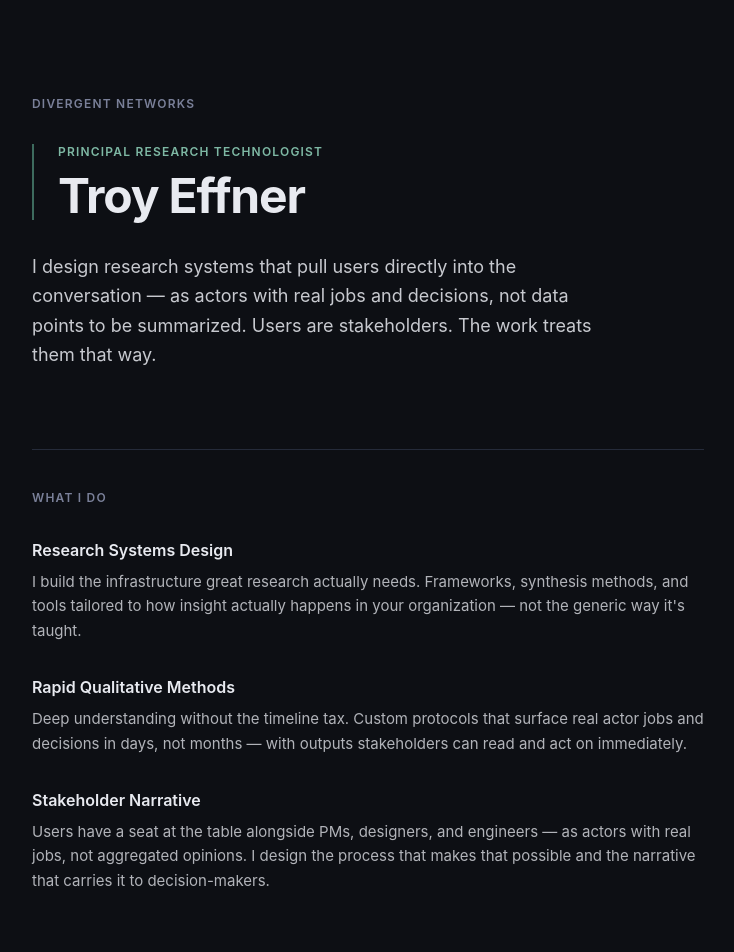
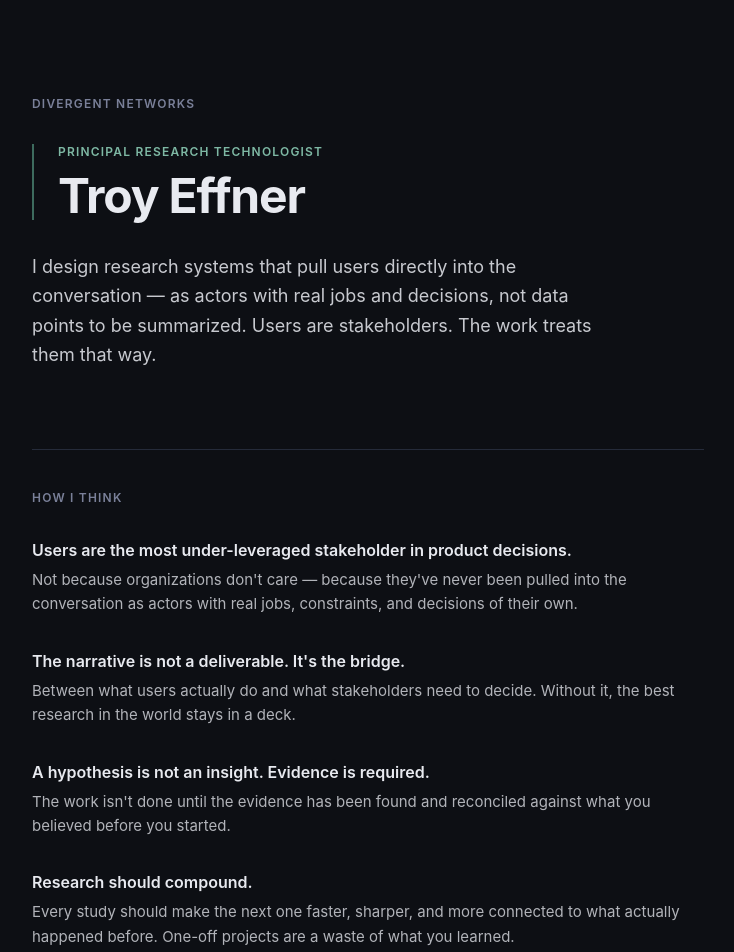
Before and after one commit to troyeffner/divergent-networks, a Next.js app: page / in a window 1280 px wide. Shown: the top 952 px of the page, without its empty margins (272-1006 px from the left). Built offline with nearby package versions, Linux system fonts and the light colour scheme.

Commit message:
feat: add Philosophy section — How I Think belief statements

```diff
--- a/app/page.tsx
+++ b/app/page.tsx
@@ -1,4 +1,5 @@
 import Hero from "@/components/Hero";
+import Philosophy from "@/components/Philosophy";
 import Services from "@/components/Services";
 import WhoItsFor from "@/components/WhoItsFor";
 import Work from "@/components/Work";
@@ -9,6 +10,7 @@ export default function Home() {
     <main className="min-h-screen">
       <div className="max-w-[720px] mx-auto px-6 py-16 md:py-24">
         <Hero />
+        <Philosophy />
         <Services />
         <WhoItsFor />
         <Work />
--- /dev/null
+++ b/components/Philosophy.tsx
@@ -0,0 +1,50 @@
+const beliefs = [
+  {
+    statement: "Users are the most under-leveraged stakeholder in product decisions.",
+    expansion:
+      "Not because organizations don't care — because they've never been pulled into the conversation as actors with real jobs, constraints, and decisions of their own.",
+  },
+  {
+    statement: "The narrative is not a deliverable. It's the bridge.",
+    expansion:
+      "Between what users actually do and what stakeholders need to decide. Without it, the best research in the world stays in a deck.",
+  },
+  {
+    statement: "A hypothesis is not an insight. Evidence is required.",
+    expansion:
+      "The work isn't done until the evidence has been found and reconciled against what you believed before you started.",
+  },
+  {
+    statement: "Research should compound.",
+    expansion:
+      "Every study should make the next one faster, sharper, and more connected to what actually happened before. One-off projects are a waste of what you learned.",
+  },
+  {
+    statement: "The right actor, the right question, the right circumstance.",
+    expansion:
+      "That's the protocol. Context is not noise — it's the data. Everything else is overhead.",
+  },
+];
+
+export default function Philosophy() {
+  return (
+    <section className="mb-16 md:mb-20">
+      <div className="h-px bg-brand-border mb-10" />
+      <h2 className="text-xs font-semibold tracking-widest uppercase text-brand-muted mb-8">
+        How I think
+      </h2>
+      <div className="space-y-8">
+        {beliefs.map((b) => (
+          <div key={b.statement}>
+            <p className="text-base font-semibold text-brand-text mb-1.5">
+              {b.statement}
+            </p>
+            <p className="text-[0.9375rem] leading-relaxed text-brand-text opacity-75">
+              {b.expansion}
+            </p>
+          </div>
+        ))}
+      </div>
+    </section>
+  );
+}
```
